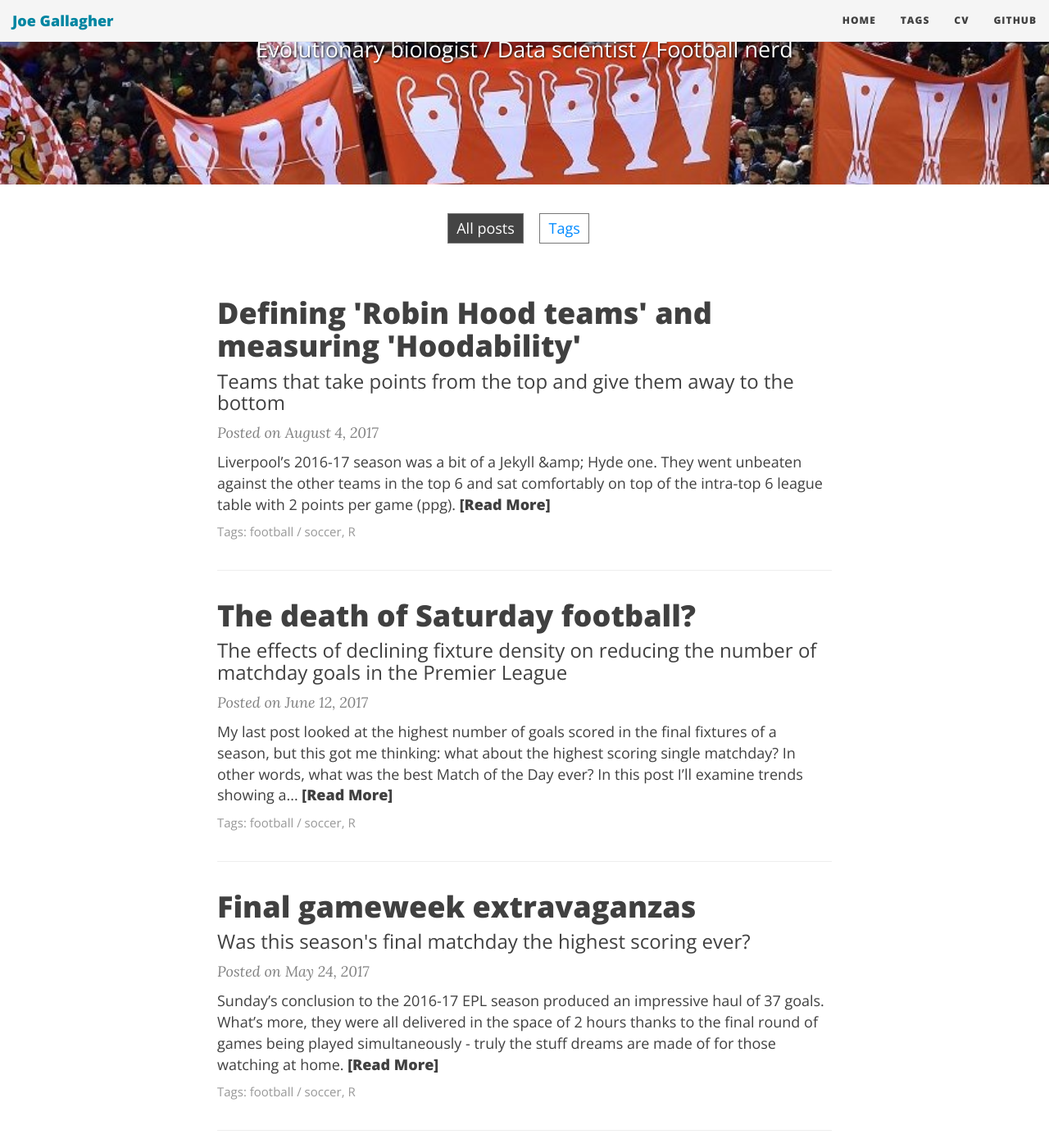
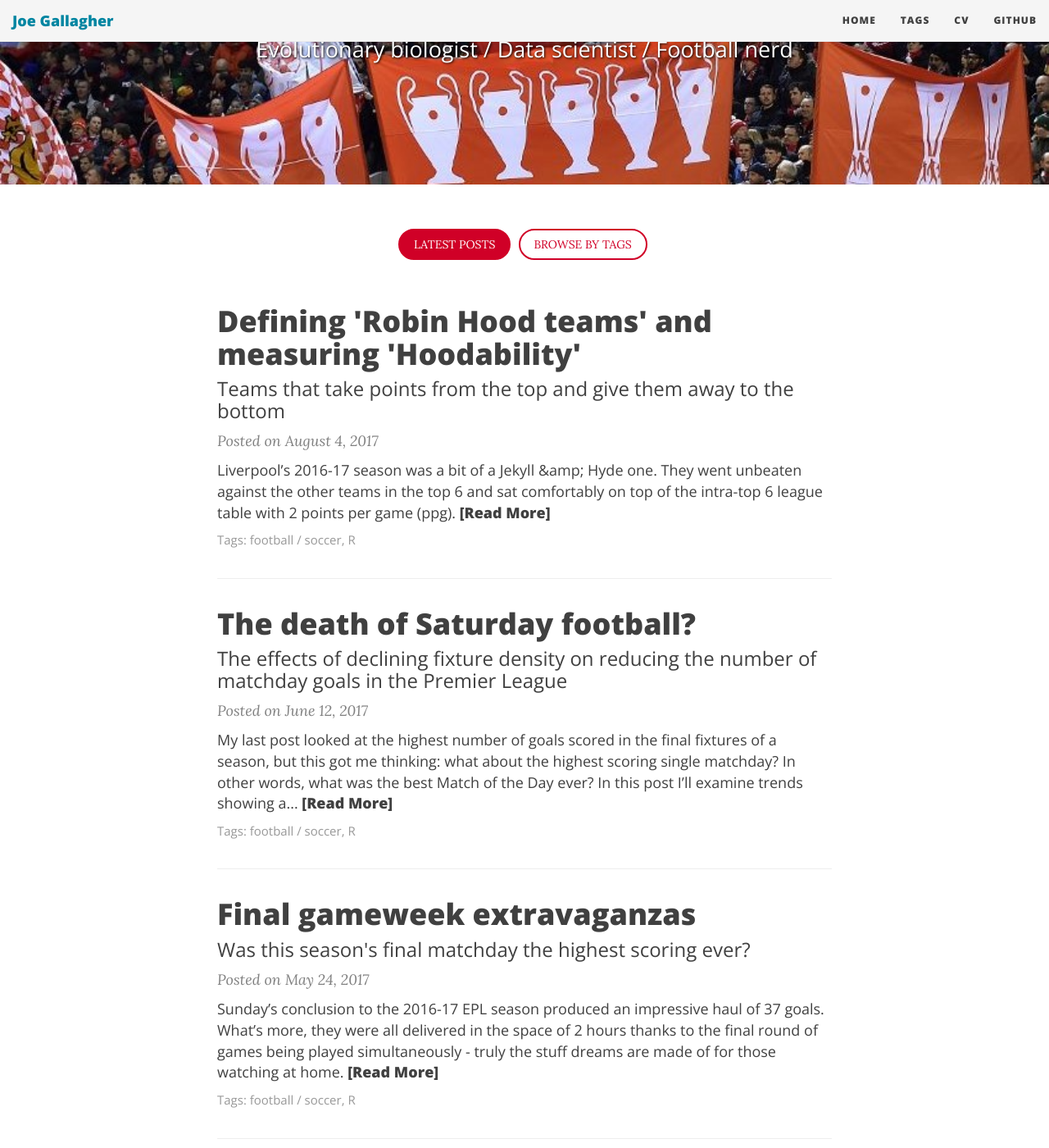
Before and after one commit to JoGall/jogall.github.io, a Jekyll site: the page built from index.html, in a window 1280 px wide and 1400 px high, scrolled down 318 px. Shown: the whole window at 82% size. Built offline with Jekyll 4.4.1, drawn with Linux system fonts in a browser that asks for light colours; nearby versions of some CDN libraries; the list of posts is cut into pages by our own code.

```diff
--- a/css/listfilter.css
+++ b/css/listfilter.css
@@ -1,27 +1,30 @@
-.list-filters {
-  font-family: 'Open Sans', 'Helvetica Neue', Helvetica, Arial, sans-serif;
-  font-size: 18px;
-  margin-bottom: 30px;
+.buttons {
+  font-size: 1.1em;
+  font-weight: bold;
+  margin: 1em auto;
   text-align: center;
 }
 
-.list-filters .list-filter  {
+.buttons .btn  {
   text-decoration: none !important;
-  margin-right: 15px;
-  border: 1px solid #777;
-  padding: 5px 10px;
+  margin-right: 0.3em;
+  border: 2px solid #D00027;
+  border-radius: 20px;
+  color: #D00027;
+  padding: 0.5em 1.2em;
   cursor: pointer;
   display: inline-block;
+  text-transform: uppercase;
 }
 
-.list-filters .list-filter.filter-selected,
-.list-filters .list-filter:hover {
+.buttons .btn.filter-selected,
+.buttons .btn:hover {
   color: #fff;
-  background: #444;
+  background: #D00027;
 }
 
 @media only screen and (max-width: 550px) {
-  .list-filters .list-filter {
+  .buttons .btn {
     font-size: 16px;
     margin-right: 0;
     margin-bottom: -1px;
--- a/index.html
+++ b/index.html
@@ -13,9 +13,9 @@
 ---
 
 <!-- Buttons for latest posts or posts by category-->
-<div class="list-filters">
-  <a href="/" class="list-filter filter-selected">All posts</a>
-  <a href="/tags" class="list-filter">Tags</a>
+<div class="buttons">
+  <a href="/" class="btn filter-selected">Latest posts</a>
+  <a href="/tags" class="btn">Browse by tags</a>
 </div>
 
 <!--<div class="container">
```
